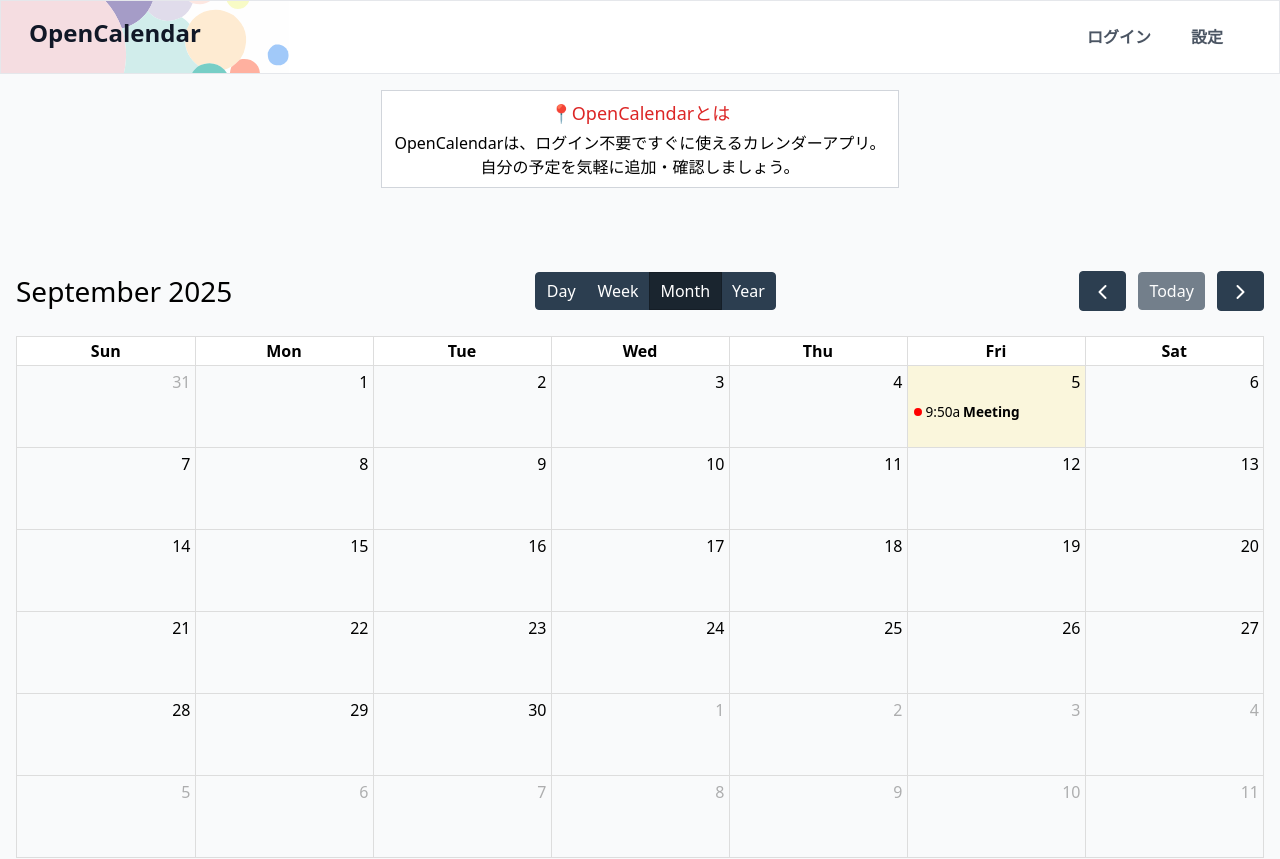
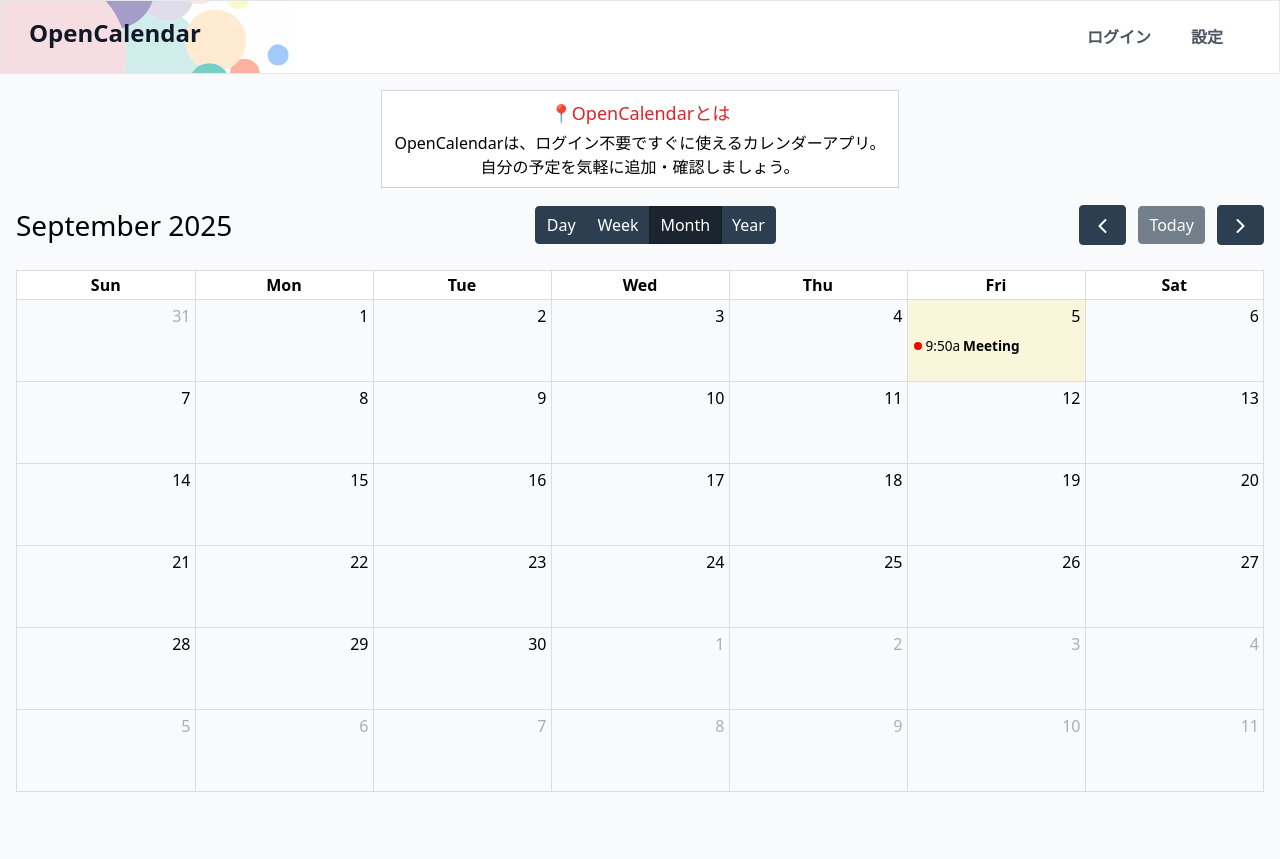
Before and after one commit to Ashtan666/open-calendar, a Next.js app: page / in a window 1280 px wide. Shown: the top 859 px of the page. Built offline with nearby package versions, Linux system fonts and the light colour scheme.

Commit message:
chore(styles): adjust main layout alignment

```diff
--- a/app/page.tsx
+++ b/app/page.tsx
@@ -2,7 +2,7 @@
 
 export default function Home() {
   return (
-    <main className="flex min-h-screen flex-col items-center justify-between bg-gray-50">
+    <main className="flex min-h-screen flex-col items-center justify-start bg-gray-50">
       <div className="flex flex-col text-center mx-auto md:mt-4 mt-2 border border-gray-300 py-2 px-3 text-sm md:text-base bg-white">
         <h2 className="pb-1 text-red-600 font-medium text-base md:text-lg">
           📍OpenCalendarとは
```
